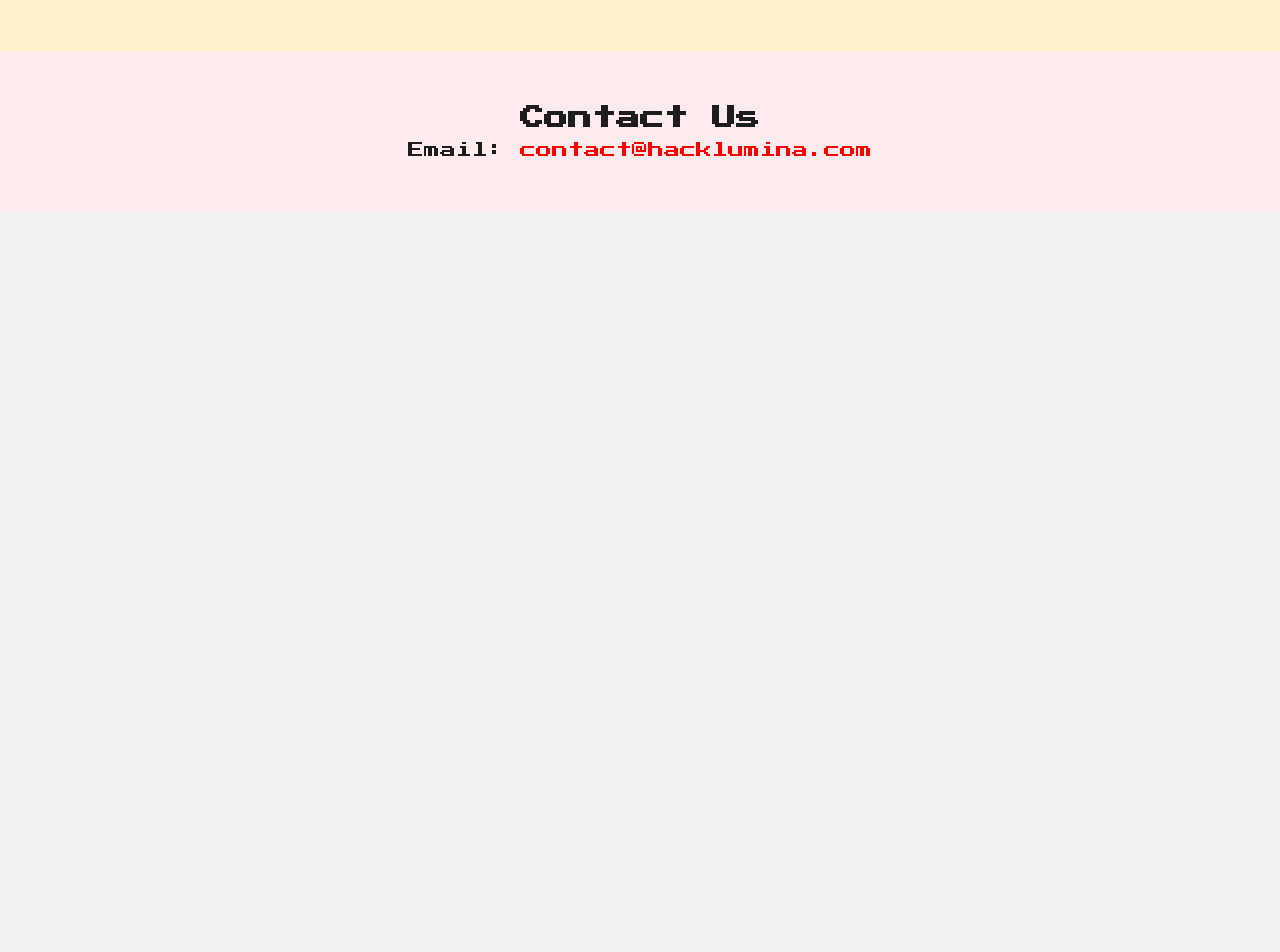
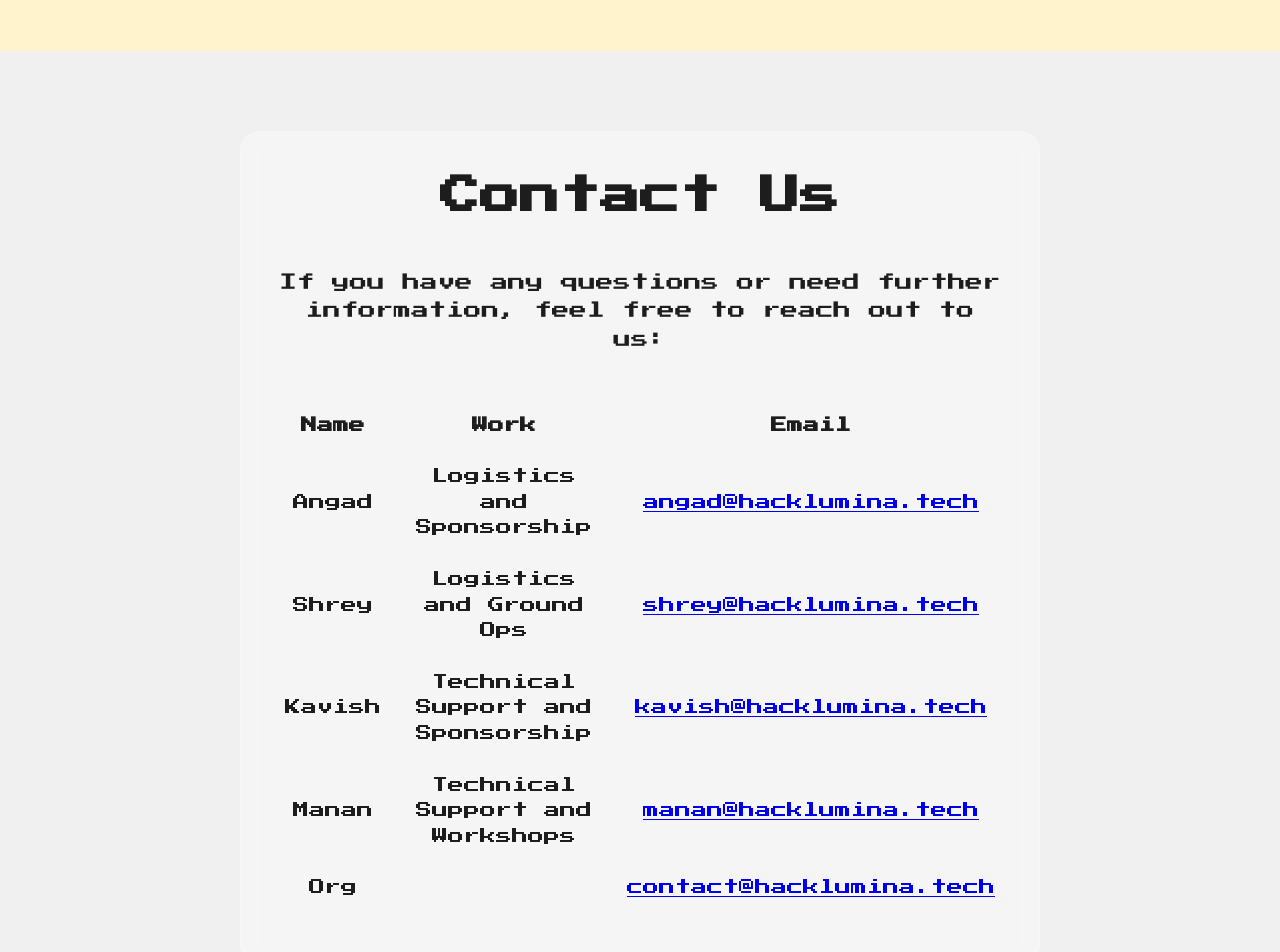
Before and after one commit to kavishdevar/hl-website, an Astro site: page / in a window 1280 px wide. Shown: the part 6580-7532 px from the top of the page. Before the commit the page ends 6791 px from the top, so only its background shows below. Built offline with nearby package versions, Linux system fonts and the light colour scheme; Astro itself is replaced by a stand-in of ours.

Commit message:
Fixed more pages

```diff
--- a/src/components/Contact.astro
+++ b/src/components/Contact.astro
@@ -1,20 +1,42 @@
----
-const contactEmail = "contact@hacklumina.com";
----
-
-<section class="contact">
+<section class="section">
+  <div class="subsection">
     <h2>Contact Us</h2>
-    <p>Email: <a href={`mailto:${contactEmail}`}>{contactEmail}</a></p>
+    <p>If you have any questions or need further information, feel free to reach out to us:</p>
+    <table class="contact-table">
+      <thead>
+        <tr>
+          <th>Name</th>
+          <th>Work</th>
+          <th class="email">Email</th>
+        </tr>
+      </thead>
+      <tbody>
+        <tr>
+          <td>Angad</td>
+          <td>Logistics and Sponsorship</td>
+          <td class="emails"><a href="mailto:angad@hacklumina.tech">angad@hacklumina.tech</a></td>
+        </tr>
+        <tr>
+          <td>Shrey</td>
+          <td>Logistics and Ground Ops</td>
+          <td class="emails"><a href="mailto:shrey@hacklumina.tech">shrey@hacklumina.tech</a></td>
+        </tr>
+        <tr>
+          <td>Kavish</td>
+          <td>Technical Support and Sponsorship</td>
+          <td class="emails"><a href="mailto:kavish@hacklumina.tech">kavish@hacklumina.tech</a></td>
+        </tr>
+        <tr>
+          <td>Manan</td>
+          <td>Technical Support and Workshops</td>
+          <td class="emails"><a href="mailto:manan@hacklumina.tech">manan@hacklumina.tech</a></td>
+        </tr>
+        <tr>
+          <td>Org</td>
+          <td></td>
+          <td class="emails"><a href="mailto:contact@hacklumina.tech">contact@hacklumina.tech</a></td>
+        </tr>
+      </tbody>
+    </table>
+  </div>
 </section>
-
-<style>
-.contact {
-    text-align: center;
-    padding: 3rem;
-    background: #ffebee;
-}
-a {
-    color: red;
-    text-decoration: none;
-}
-</style>
--- /dev/null
+++ b/src/components/LeaveMessage.astro
@@ -0,0 +1,12 @@
+<section class="section">
+  <div class="subsection">
+    <h2>Leave a message</h2>
+    <p>Write if you have any query, we'll try to reach out to you as soon as possible!</p>
+    <div class="conForm">
+    <input placeholder="Name" id="nameIn"></input>
+    <input placeholder="Email" id="emailIn"></input>
+    <textarea placeholder="Message" id="msgIn"></textarea>
+    <button class="subButton" id="subBtn">Submit!</button>
+    </div>
+  </div>
+</section>
--- a/src/pages/index.astro
+++ b/src/pages/index.astro
@@ -9,6 +9,7 @@ import Sponsors from '../components/Sponsors.astro';
 import SponsorUs from '../components/SponsorUs.astro';
 import Chatbot from '../components/Chatbot.astro';
 import Contact from '../components/Contact.astro';
+import LeaveMessage from '../components/LeaveMessage.astro';
 
 import "../styles/index.css";
 ---
@@ -32,3 +33,4 @@ import "../styles/index.css";
 <SponsorUs />
 <Chatbot />
 <Contact />
+<LeaveMessage />
```
Also changed, not shown: src/components/Footer.astro (added, +12 -0 lines).
